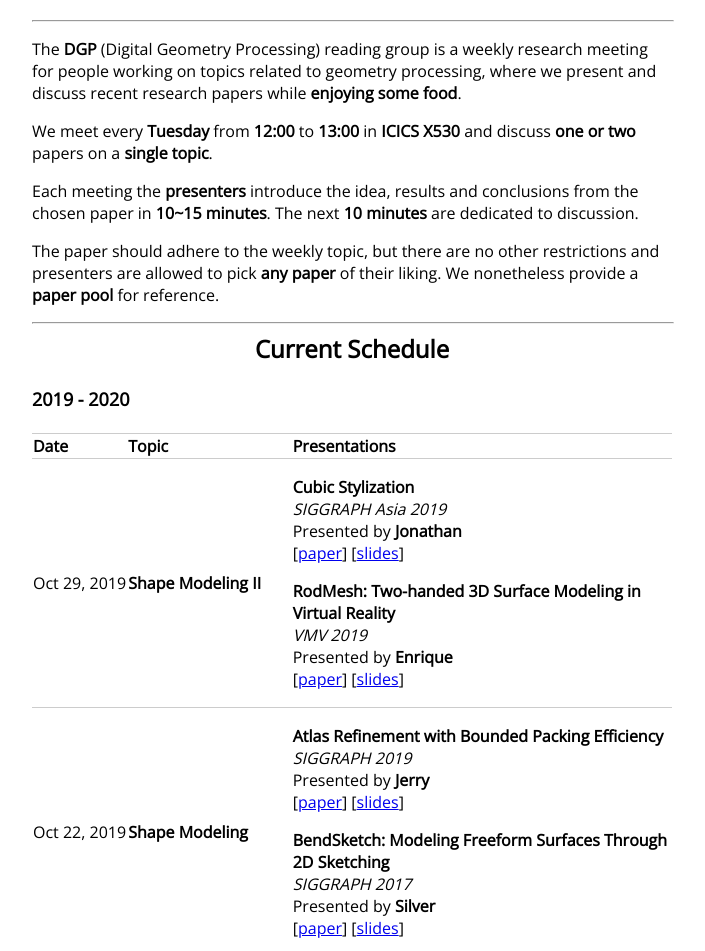
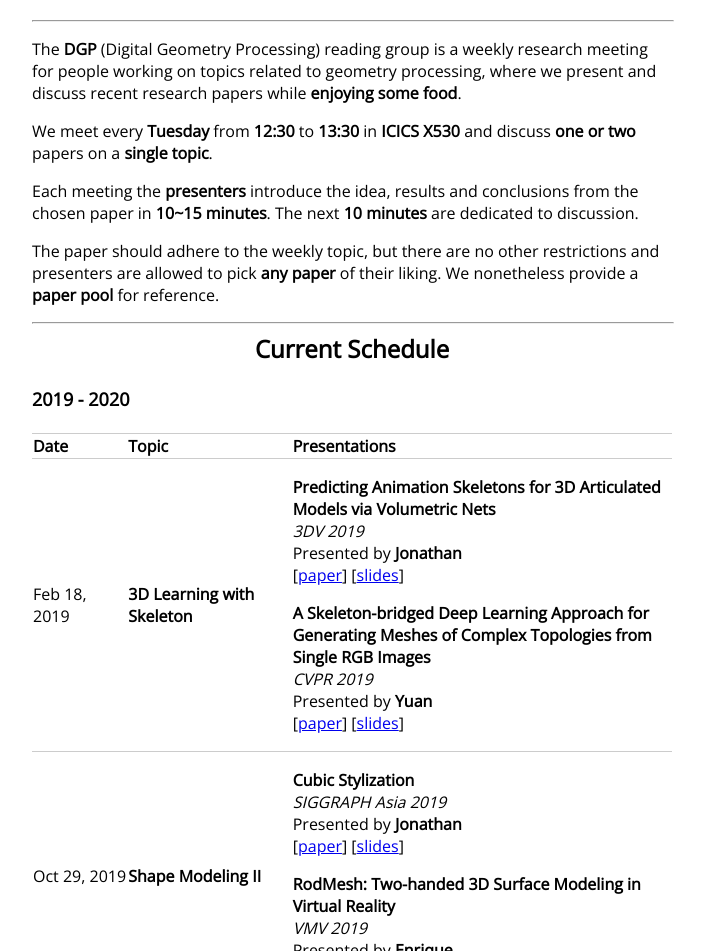
Before and after one commit to UBC-DGP/index.github.io, a plain HTML site: page index.html in a window 1280 px wide. Shown: the part 260-1211 px from the top of the page, without its empty margins (288-993 px from the left). Drawn offline with nearby package versions, Linux system fonts and the light colour scheme.

Commit message:
update 2019 term2 week 1

```diff
--- a/index.html
+++ b/index.html
@@ -21,7 +21,7 @@
 		<br>
 		<hr width="100%" />
 		<p> The <b>DGP</b> (Digital Geometry Processing) reading group is a weekly research meeting for people working on topics related to geometry processing, where we present and discuss recent research papers while <b>enjoying some food</b>.</p>
-		<p>We meet every <b>Tuesday</b> from <b>12:00</b> to <b>13:00</b> in <b>ICICS X530</b> and discuss <b>one or two</b> papers on a <b>single topic</b>.</p>
+		<p>We meet every <b>Tuesday</b> from <b>12:30</b> to <b>13:30</b> in <b>ICICS X530</b> and discuss <b>one or two</b> papers on a <b>single topic</b>.</p>
 		<p>Each meeting the <b>presenters</b> introduce the idea, results and conclusions from the chosen paper in <b>10~15 minutes</b>. The next <b>10 minutes</b> are dedicated to discussion. </p>
 		<p>The paper should adhere to the weekly topic, but there are no other restrictions and presenters are allowed to pick <b>any paper</b> of their liking. We nonetheless provide a <b>paper pool</b> for reference.</p>
 
@@ -38,6 +38,32 @@
 			</tr>
 		</thead>
 			<tbody>
+				<tr>
+					<td>Feb 18, 2019</td>
+					<td><b>3D Learning with Skeleton</b></td>
+					<td>
+						<p>
+						<b>Predicting Animation Skeletons for 3D Articulated Models via Volumetric Nets</b>
+						<br>
+						<i>3DV 2019</i>
+						<br>
+						Presented by <b>Jonathan</b>
+						<br>
+						[<a href="https://arxiv.org/abs/1908.08506">paper</a>]
+						[<a href="#">slides</a>]
+						</p>
+						<p>
+						<b>A Skeleton-bridged Deep Learning Approach for Generating Meshes of Complex Topologies from Single RGB Images</b>
+						<br>
+						<i>CVPR 2019</i>
+						<br>
+						Presented by <b>Yuan</b>
+						<br>
+						[<a href="https://arxiv.org/abs/1903.04704">paper</a>]
+						[<a href="#">slides</a>]
+						</p>
+					</td>
+				</tr>
 				<tr>
 					<td>Oct 29, 2019</td>
 					<td><b>Shape Modeling II</b></td>
```
